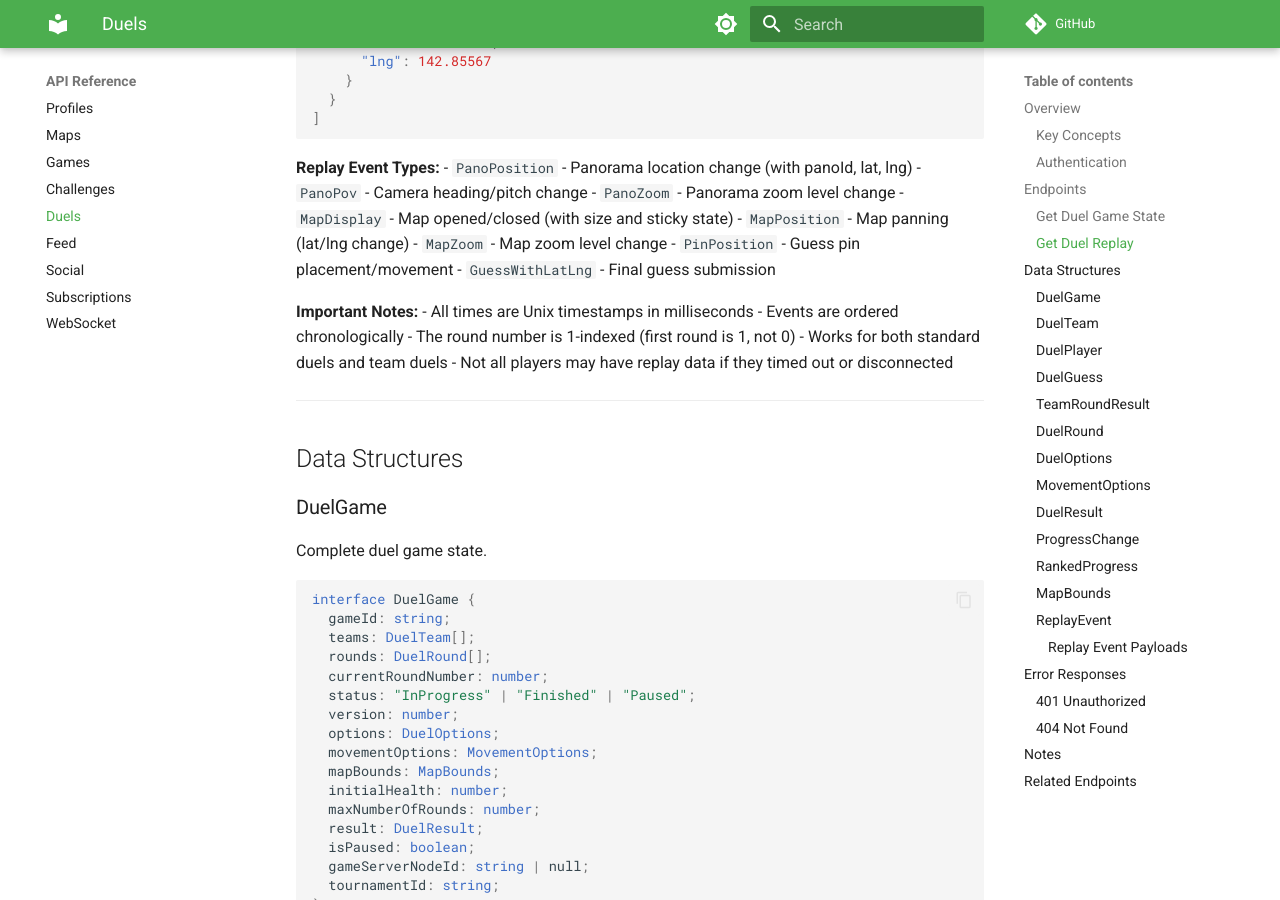
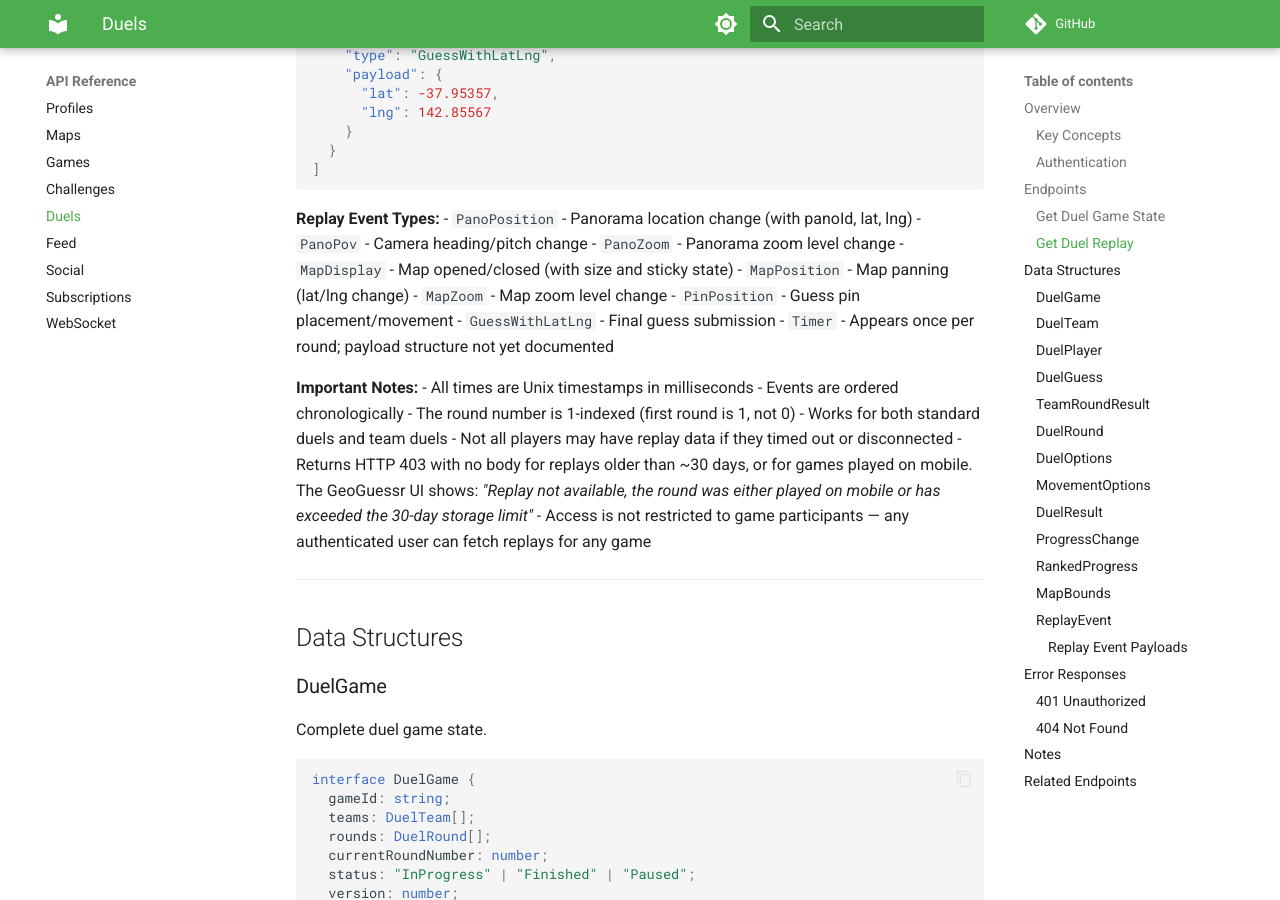
Before and after one commit to NickEvans4130/Geoguessr-API-Guide, an MkDocs documentation site: the page built from docs/duels.md, in a window 1280 px wide and 900 px high, scrolled down 6980 px. Built offline with MkDocs 1.6.1 and Material for MkDocs 9.7.7, drawn with Linux system fonts in a browser that asks for light colours; comment, search, counter and statistics services are not loaded; some of the changed text lies outside the part shown.

Commit message:
Update duels docs with observed API changes (April 2026)
- Round multiplier: rounds[i].multiplier is now always 1; actual
  per-team asymmetric multiplier moved to teams[i].roundResults[j].multiplier
- competitiveGameMode: add NmpzDuels and StandardDuels to union types
- winnerStyle: document all observed values (FlawlessVictory,
  ExpressVictory, KnockoutVictory, and compound variants)
- Replay: add Timer event type; document 30-day retention limit and
  mobile 403 behaviour; note unrestricted access for any auth'd user

````diff
--- a/docs/duels.md
+++ b/docs/duels.md
@@ -15,7 +15,7 @@
 ### Key Concepts
 
 - **Health System**: Each team starts with a configurable amount of health (typically 6000). Damage is dealt based on score differences.
-- **Multipliers**: Damage multipliers increase as rounds progress (1x, 1x, 1.5x, 2x, 2.5x, 3x, 3.5x, 4x, etc.), making later rounds more impactful.
+- **Multipliers**: As of April 2026, multipliers are asymmetric — each team gets its own multiplier per round (stored in `teams[i].roundResults[j].multiplier`), with the closer-guessing team receiving a higher value. `rounds[i].multiplier` is always `1`.
 - **Teams**: Standard duels have 1 player per team, team duels can have multiple players per team.
 - **Rounds**: Games consist of multiple rounds. The best guess from each team is used to calculate damage.
 - **Replay System**: Complete player action tracking including camera movements, map interactions, and guess placements.
@@ -344,6 +344,7 @@
 - `MapZoom` - Map zoom level change
 - `PinPosition` - Guess pin placement/movement
 - `GuessWithLatLng` - Final guess submission
+- `Timer` - Appears once per round; payload structure not yet documented
 
 **Important Notes:**
 - All times are Unix timestamps in milliseconds
@@ -351,6 +352,8 @@
 - The round number is 1-indexed (first round is 1, not 0)
 - Works for both standard duels and team duels
 - Not all players may have replay data if they timed out or disconnected
+- Returns HTTP 403 with no body for replays older than ~30 days, or for games played on mobile. The GeoGuessr UI shows: *"Replay not available, the round was either played on mobile or has exceeded the 30-day storage limit"*
+- Access is not restricted to game participants — any authenticated user can fetch replays for any game
 
 ---
 
@@ -467,7 +470,7 @@
   };
   hasProcessedRoundTimeout: boolean;
   isHealingRound: boolean;
-  multiplier: number;
+  multiplier: 1; // Always 1 as of April 2026; actual per-team multiplier is in teams[i].roundResults[j].multiplier
   damageMultiplier: number;
   startTime: string | null; // ISO 8601 timestamp
   endTime: string | null; // ISO 8601 timestamp
@@ -648,7 +659,8 @@
   | "MapPosition"
   | "MapZoom"
   | "PinPosition"
-  | "GuessWithLatLng";
+  | "GuessWithLatLng"
+  | "Timer"; // Appears once per round; payload structure undocumented
 ```
 
 #### Replay Event Payloads
````
Also changed, not shown: other parts of docs/duels.md (+12 -4 lines).
